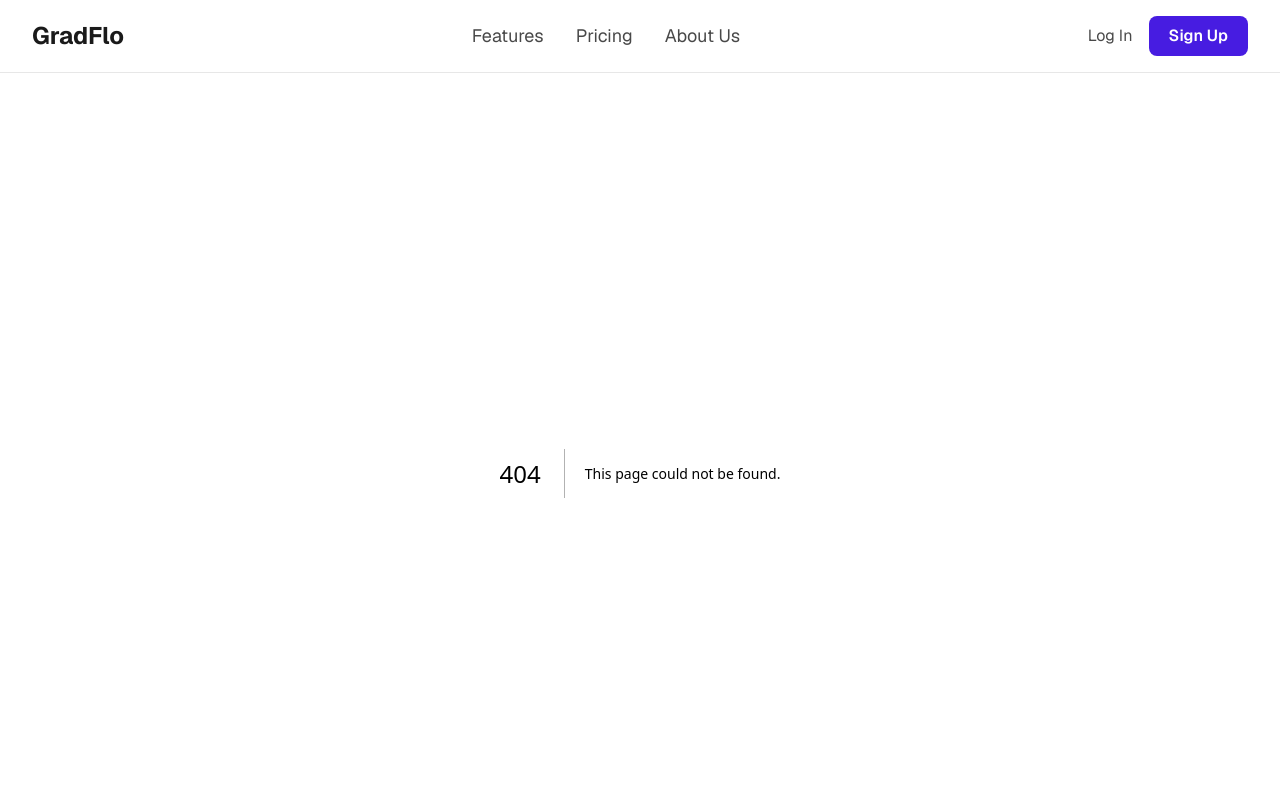
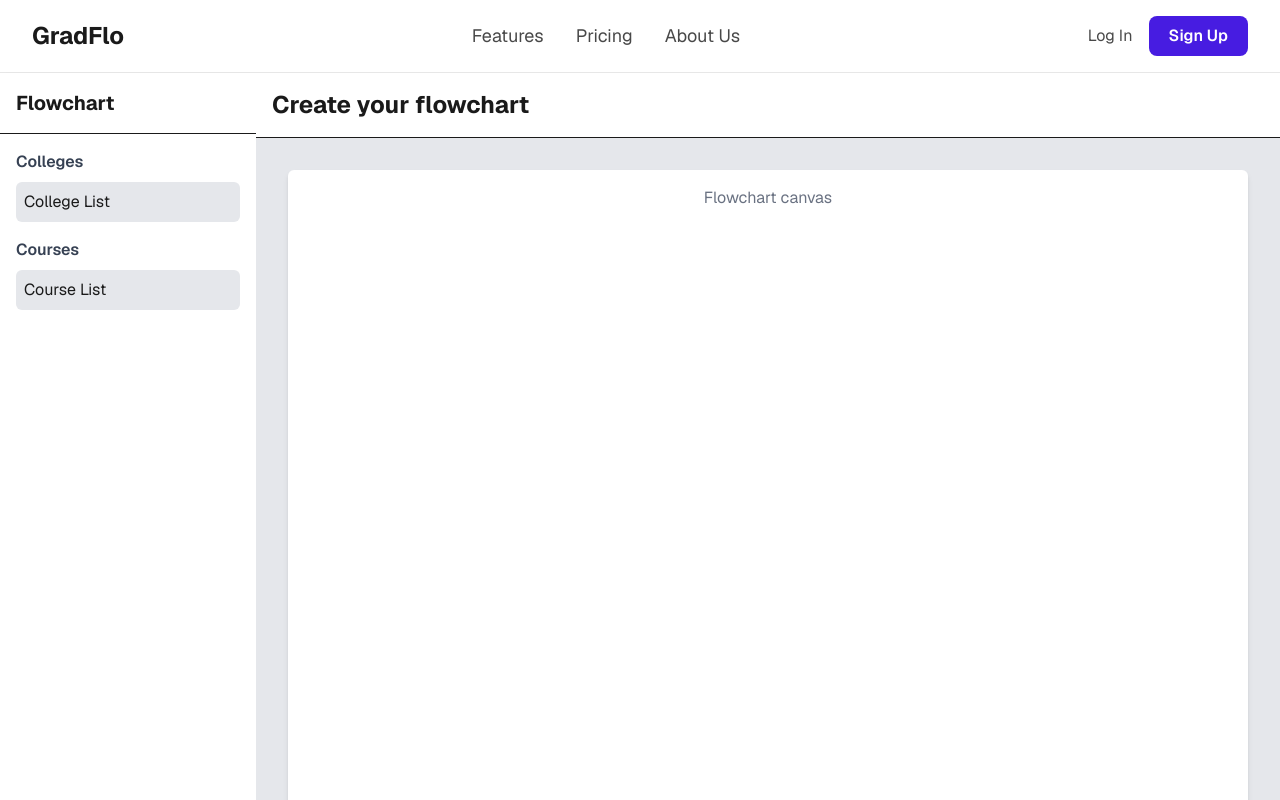
Before and after one commit to s444hi/gradflo, a Next.js app: page /flowchart in a window 1280 px wide. Before the commit this address had no page. Shown: the top 800 px of the page. Built offline with nearby package versions, Linux system fonts and the light colour scheme.

Commit message:
Login + Sign Up Page, Loading

```diff
--- a/src/app/dashboard/page.tsx
+++ b/src/app/dashboard/page.tsx
@@ -1,14 +1,19 @@
 "use client";
 
-import { Button } from "@/components/ui/Button";
+import { useEffect } from "react";
+import { useRouter } from "next/navigation";
+import Loading from "@/components/ui/Loading";
 
 export default function DashboardPage() {
-  return (
-    <div className="min-h-screen flex flex-col items-center justify-center py-24">
-      <h1 className="text-4xl font-bold text-black text-center mb-8">
-        Welcome to your Dashboard
-      </h1>
-      <Button>Create a new flowchart</Button>
-    </div>
-  );
+  const router = useRouter();
+
+  useEffect(() => {
+    const timer = setTimeout(() => {
+      router.push("/flowchart");
+    }, 3000);
+
+    return () => clearTimeout(timer);
+  }, [router]);
+
+  return <Loading />;
 }
--- /dev/null
+++ b/src/app/flowchart/page.tsx
@@ -0,0 +1,39 @@
+
+import React from 'react';
+
+const FlowchartPage = () => {
+  return (
+    <div className="flex h-screen bg-gray-100">
+      {/* Sidebar */}
+      <div className="w-64 bg-white shadow-md">
+        <div className="p-4 border-b">
+          <h2 className="text-xl font-bold">Flowchart</h2>
+        </div>
+        <div className="p-4">
+          <h3 className="font-semibold text-gray-700 mb-2">Colleges</h3>
+          {/* Placeholder for colleges */}
+          <div className="p-2 bg-gray-200 rounded-md mb-4">College List</div>
+          <h3 className="font-semibold text-gray-700 mb-2">Courses</h3>
+          {/* Placeholder for courses */}
+          <div className="p-2 bg-gray-200 rounded-md">Course List</div>
+        </div>
+      </div>
+
+      {/* Main Content */}
+      <div className="flex-1 flex flex-col">
+        <div className="p-4 border-b bg-white">
+          <h1 className="text-2xl font-bold">Create your flowchart</h1>
+        </div>
+        <div className="flex-1 p-8 bg-gray-200">
+          {/* Canvas for flowchart */}
+          <div className="w-full h-full bg-white rounded-md shadow-md">
+            {/* Placeholder for flowchart content */}
+            <p className="text-center p-4 text-gray-500">Flowchart canvas</p>
+          </div>
+        </div>
+      </div>
+    </div>
+  );
+};
+
+export default FlowchartPage;
--- /dev/null
+++ b/src/components/ui/Loading.tsx
@@ -0,0 +1,42 @@
+
+import React from 'react';
+
+const Loading = () => {
+  return (
+    <div className="flex items-center justify-center min-h-screen bg-white">
+      <div className="flex flex-col items-center">
+        <div className="relative flex items-center justify-center w-48 h-48">
+          {[...Array(4)].map((_, i) => (
+            <div
+              key={i}
+              className="absolute w-full h-full rounded-full border-4 border-transparent"
+              style={{
+                borderColor: 'rgba(71, 28, 225, 0.2)',
+                borderTopColor: '#471ce1',
+                animation: `spin 2s linear infinite`,
+                animationDelay: `${i * 0.2}s`,
+                transform: `rotate(${i * 15}deg)`,
+              }}
+            />
+          ))}
+          <div className="absolute text-5xl font-bold text-[#471ce1]">g</div>
+        </div>
+        <p className="mt-8 text-lg font-medium text-gray-700">
+          Crafting your personalized roadmap...
+        </p>
+      </div>
+      <style jsx>{`
+        @keyframes spin {
+          0% {
+            transform: rotate(0deg);
+          }
+          100% {
+            transform: rotate(360deg);
+          }
+        }
+      `}</style>
+    </div>
+  );
+};
+
+export default Loading;
```
